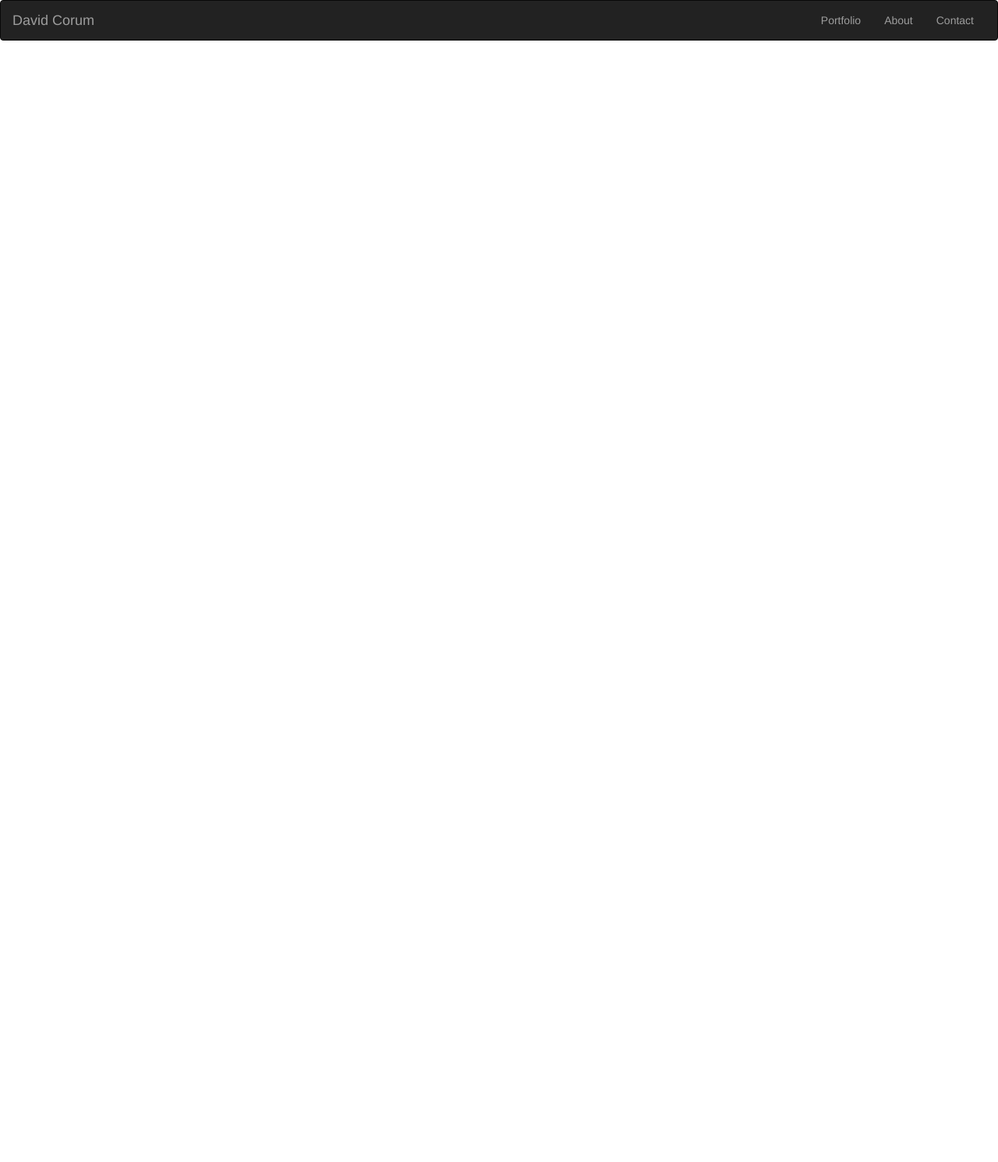
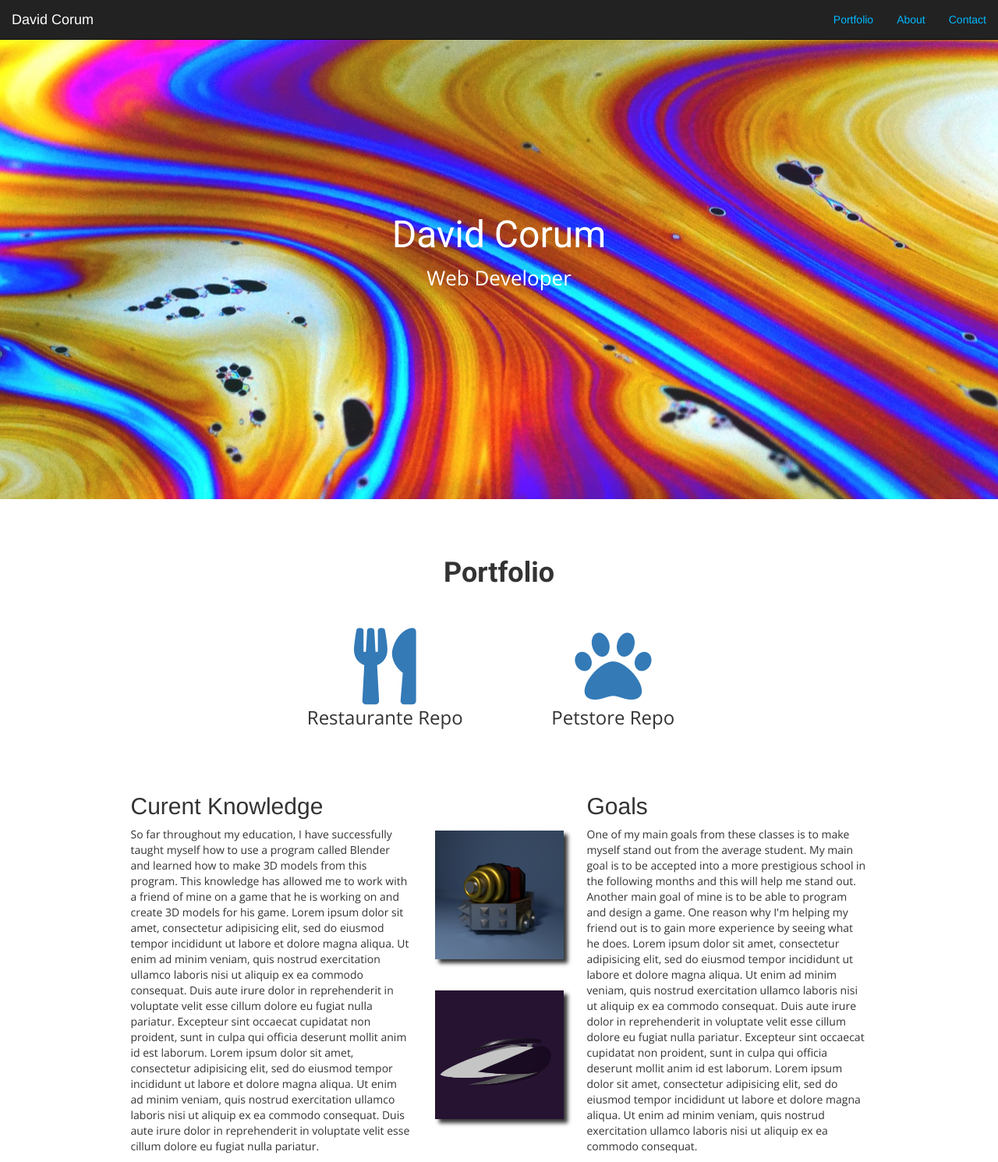
Before and after one commit to davecorum/davecorum.github.io, a plain HTML site: page index.html in a window 1280 px wide. Shown: the whole page at 78% size. Before the commit the page ends 800 px from the top, so only its background shows below. Drawn offline with nearby package versions, Linux system fonts and the light colour scheme.

Commit message:
Portfolio and About Sections Added

```diff
--- a/css/style.css
+++ b/css/style.css
@@ -0,0 +1,66 @@
+h1 {
+    font-family: 'Roboto', sans-serif;
+}
+
+p {
+  font-family: 'Open Sans', sans-serif;
+}
+
+.navbar {
+  margin: 0;
+}
+
+.navbar-inverse .navbar-brand {
+  color: #01b9ff
+}
+
+.navbar-inverse .navbar-nav>li>a{
+  color: #01b9ff
+}
+
+.hero {
+  background-image: url(../img/hero_img.jpg);
+  height: 80vh;
+  background-position: left;
+  margin: 0;
+  color: white;
+  display: flex;
+  align-items: center;
+}
+
+.hero h1 {
+  font-size: 48px;
+}
+
+.hero p {
+  font-size: 26px;
+}
+
+#portfolio-section {
+  margin-top: 75px;
+}
+
+#portfolio-section h1 {
+  font-weight: 700;
+  margin-bottom: 50px;
+}
+
+#portfolio-section p {
+  font-size: 24px
+}
+
+#about-section {
+  margin-top: 50px;
+}
+
+img {
+  box-shadow: 5px 5px 5px #373737;
+}
+
+.sparky {
+  margin-top: 68px;
+}
+
+.vallum {
+  margin-top: 40px
+}
--- a/index.html
+++ b/index.html
@@ -5,11 +5,13 @@
     <meta name="viewport" content="width=device-width, initial-scale=1.0">
     <meta http-equiv="X-UA-Compatible" content="ie=edge">
     <title>David Corum - Portfolio</title>
+    <link href="https://fonts.googleapis.com/css?family=Open+Sans:400,700|Roboto:400,700" rel="stylesheet">
+    <link rel="stylesheet" href="https://use.fontawesome.com/releases/v5.1.0/css/all.css" integrity="sha384-lKuwvrZot6UHsBSfcMvOkWwlCMgc0TaWr+30HWe3a4ltaBwTZhyTEggF5tJv8tbt" crossorigin="anonymous">
     <link rel="stylesheet" href="/css/bootstrap.min.css">
-	  <link rel="stylesheet" href="/css/styles.css">
+	  <link rel="stylesheet" href="/css/style.css">
   </head>
   <body>
-    <nav class="navbar navbar-default navbar-inverse">
+    <nav class="navbar navbar-default navbar-inverse navbar-fixed-top">
       <div class="container-fluid">
         <!-- Brand and toggle get grouped for better mobile display -->
         <div class="navbar-header">
@@ -19,19 +21,65 @@
             <span class="icon-bar"></span>
             <span class="icon-bar"></span>
           </button>
-          <a class="navbar-brand" href="#">David Corum</a>
+          <a class="navbar-brand nav-color" href="#">David Corum</a>
         </div>
 
         <!-- Collect the nav links, forms, and other content for toggling -->
         <div class="collapse navbar-collapse" id="bs-example-navbar-collapse-1">
           <ul class="nav navbar-nav navbar-right">
-            <li><a href="#">Portfolio</a></li>
-            <li><a href="#">About</a></li>
-            <li><a href="#">Contact</a></li>
+            <li><a href="#portfolio-section" class="nav-color">Portfolio</a></li>
+            <li><a href="#about-section" class="nav-color">About</a></li>
+            <li><a href="#" class="nav-color">Contact</a></li>
           </ul>
         </div><!-- /.navbar-collapse -->
       </div><!-- /.container-fluid -->
     </nav>
+    <div class="hero">
+      <div class="container text-center">
+        <div class="row">
+          <div class="col-md-6 col-md-offset-3">
+            <h1>David Corum</h1>
+            <p>Web Developer</p>
+          </div>
+        </div>
+      </div>
+    </div>
+    <section id="portfolio-section">
+      <h1 class="text-center">Portfolio</h1>
+      <div class="container text-center">
+        <div class="row">
+          <div class="col-md-3 col-md-offset-3">
+            <a href="https://github.com/davecorum/restaurante-2018-boilerplate/tree/part1"><i class="fas fa-utensils fa-7x"></i></a>
+            <p>Restaurante Repo</p>
+          </div>
+          <div class="col-md-3">
+            <a href="https://github.com/davecorum/bootcamp2-work/tree/june5"><i class="fas fa-paw fa-7x"></i></a>
+            <p>Petstore Repo</p>
+          </div>
+        </div>
+      </div>
+    </section>
+    <section id="about-section">
+      <div class="container">
+        <div class="row">
+          <div class="col-md-4 col-md-offset-1">
+            <h2>Curent Knowledge</h2>
+            <p>So far throughout my education, I have successfully taught myself how to use a program called Blender and learned how to make 3D models from this program. This knowledge has allowed me to work with a friend of mine on a game that he is working on and create 3D models for his game. Lorem ipsum dolor sit amet, consectetur adipisicing elit, sed do eiusmod tempor incididunt ut labore et dolore magna aliqua. Ut enim ad minim veniam, quis nostrud exercitation ullamco laboris nisi ut aliquip ex ea commodo consequat. Duis aute irure dolor in reprehenderit in voluptate velit esse cillum dolore eu fugiat nulla pariatur. Excepteur sint occaecat cupidatat non proident, sunt in culpa qui officia deserunt mollit anim id est laborum. Lorem ipsum dolor sit amet, consectetur adipisicing elit, sed do eiusmod tempor incididunt ut labore et dolore magna aliqua. Ut enim ad minim veniam, quis nostrud exercitation ullamco laboris nisi ut aliquip ex ea commodo consequat. Duis aute irure dolor in reprehenderit in voluptate velit esse cillum dolore eu fugiat nulla pariatur.</p>
+          </div>
+          <div class="col-md-2">
+            <img src="img/sparky-square.png" class="img-responsive sparky" alt="Sparky">
+            <img src="img/vallum-ship-square.png" class="img-responsive vallum" alt="Vallum Ship">
+          </div>
+          <div class="col-md-4">
+            <h2>Goals</h2>
+            <p>One of my main goals from these classes is to make myself stand out from the average student. My main goal is to be accepted into a more prestigious school in the following months and this will help me stand out. Another main goal of mine is to be able to program and design a game. One reason why I'm helping my friend out is to gain more experience by seeing what he does. Lorem ipsum dolor sit amet, consectetur adipisicing elit, sed do eiusmod tempor incididunt ut labore et dolore magna aliqua. Ut enim ad minim veniam, quis nostrud exercitation ullamco laboris nisi ut aliquip ex ea commodo consequat. Duis aute irure dolor in reprehenderit in voluptate velit esse cillum dolore eu fugiat nulla pariatur. Excepteur sint occaecat cupidatat non proident, sunt in culpa qui officia deserunt mollit anim id est laborum. Lorem ipsum dolor sit amet, consectetur adipisicing elit, sed do eiusmod tempor incididunt ut labore et dolore magna aliqua. Ut enim ad minim veniam, quis nostrud exercitation ullamco laboris nisi ut aliquip ex ea commodo consequat.</p>
+          </div>
+        </div>
+      </div>
+    </section>
+    <section>
+
+    </section>
     <script src="https://cdnjs.cloudflare.com/ajax/libs/jquery/3.3.1/jquery.min.js"></script>
 	  <script src="js/bootstrap.min.js"></script>
   </body>
```
Also changed, not shown: img/hero_img.jpg (added), img/sparky-square.png (added), img/vallum-ship-square.png (added), 1 other file.
